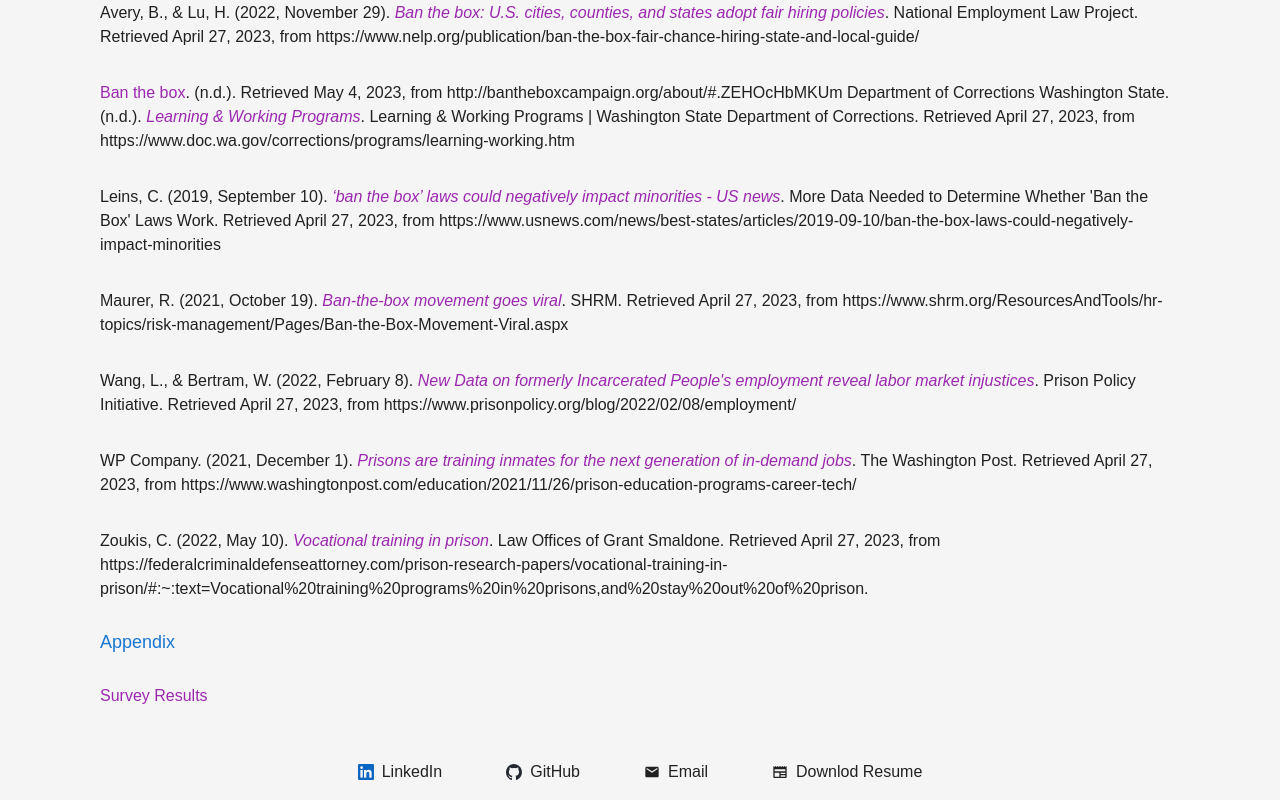
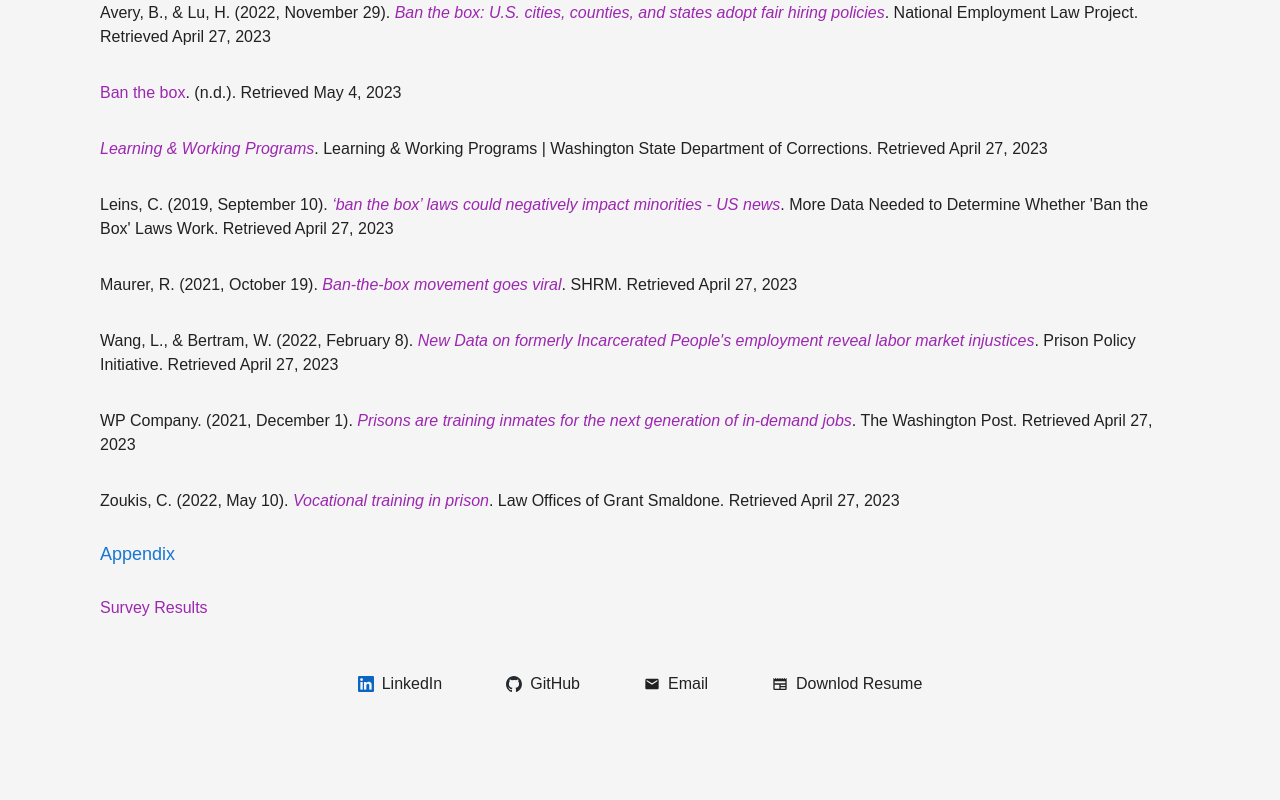
Before and after one commit to andrewpking/kingdrewsea-portfolio, a Next.js app: page /resitogether in a window 1280 px wide. Shown: the part 10475-11275 px from the top of the page. After the commit the page ends 11187 px from the top, so only its background shows below. Built offline with nearby package versions, Linux system fonts and the light colour scheme.

Commit message:
Remove raw urls where hyperlinks are present.

```diff
--- a/src/app/resitogether/page.mdx
+++ b/src/app/resitogether/page.mdx
@@ -202,20 +202,21 @@ Due to our limited number of respondents, our survey data was limited and likely
 
 ### Bibliography
 
-Avery, B., & Lu, H. (2022, November 29). [_Ban the box: U.S. cities, counties, and states adopt fair hiring policies_](https://www.nelp.org/publication/ban-the-box-fair-chance-hiring-state-and-local-guide/). National Employment Law Project. Retrieved April 27, 2023, from https://www.nelp.org/publication/ban-the-box-fair-chance-hiring-state-and-local-guide/
+Avery, B., & Lu, H. (2022, November 29). [_Ban the box: U.S. cities, counties, and states adopt fair hiring policies_](https://www.nelp.org/publication/ban-the-box-fair-chance-hiring-state-and-local-guide/). National Employment Law Project. Retrieved April 27, 2023
 
-[Ban the box](http://bantheboxcampaign.org/about/#.ZEHOcHbMKUm). (n.d.). Retrieved May 4, 2023, from http://bantheboxcampaign.org/about/#.ZEHOcHbMKUm
-Department of Corrections Washington State. (n.d.). [_Learning & Working Programs_](https://www.doc.wa.gov/corrections/programs/learning-working.htm). Learning & Working Programs | Washington State Department of Corrections. Retrieved April 27, 2023, from https://www.doc.wa.gov/corrections/programs/learning-working.htm
+[Ban the box](http://bantheboxcampaign.org/about/#.ZEHOcHbMKUm). (n.d.). Retrieved May 4, 2023
 
-Leins, C. (2019, September 10). [_‘ban the box’ laws could negatively impact minorities - US news_](https://www.usnews.com/news/best-states/articles/2019-09-10/ban-the-box-laws-could-negatively-impact-minorities). More Data Needed to Determine Whether 'Ban the Box' Laws Work. Retrieved April 27, 2023, from https://www.usnews.com/news/best-states/articles/2019-09-10/ban-the-box-laws-could-negatively-impact-minorities
+[_Learning & Working Programs_](https://www.doc.wa.gov/corrections/programs/learning-working.htm). Learning & Working Programs | Washington State Department of Corrections. Retrieved April 27, 2023
 
-Maurer, R. (2021, October 19). [_Ban-the-box movement goes viral_](https://www.shrm.org/ResourcesAndTools/hr-topics/risk-management/Pages/Ban-the-Box-Movement-Viral.aspx). SHRM. Retrieved April 27, 2023, from https://www.shrm.org/ResourcesAndTools/hr-topics/risk-management/Pages/Ban-the-Box-Movement-Viral.aspx
+Leins, C. (2019, September 10). [_‘ban the box’ laws could negatively impact minorities - US news_](https://www.usnews.com/news/best-states/articles/2019-09-10/ban-the-box-laws-could-negatively-impact-minorities). More Data Needed to Determine Whether 'Ban the Box' Laws Work. Retrieved April 27, 2023
 
-Wang, L., & Bertram, W. (2022, February 8). [_New Data on formerly Incarcerated People's employment reveal labor market injustices_](https://www.prisonpolicy.org/blog/2022/02/08/employment/). Prison Policy Initiative. Retrieved April 27, 2023, from https://www.prisonpolicy.org/blog/2022/02/08/employment/
+Maurer, R. (2021, October 19). [_Ban-the-box movement goes viral_](https://www.shrm.org/ResourcesAndTools/hr-topics/risk-management/Pages/Ban-the-Box-Movement-Viral.aspx). SHRM. Retrieved April 27, 2023
 
-WP Company. (2021, December 1). [_Prisons are training inmates for the next generation of in-demand jobs_](https://www.washingtonpost.com/education/2021/11/26/prison-education-programs-career-tech/). The Washington Post. Retrieved April 27, 2023, from https://www.washingtonpost.com/education/2021/11/26/prison-education-programs-career-tech/
+Wang, L., & Bertram, W. (2022, February 8). [_New Data on formerly Incarcerated People's employment reveal labor market injustices_](https://www.prisonpolicy.org/blog/2022/02/08/employment/). Prison Policy Initiative. Retrieved April 27, 2023
 
-Zoukis, C. (2022, May 10). [_Vocational training in prison_](https://federalcriminaldefenseattorney.com/prison-research-papers/vocational-training-in-prison/#:~:text=Vocational%20training%20programs%20in%20prisons,and%20stay%20out%20of%20prison.). Law Offices of Grant Smaldone. Retrieved April 27, 2023, from https://federalcriminaldefenseattorney.com/prison-research-papers/vocational-training-in-prison/#:~:text=Vocational%20training%20programs%20in%20prisons,and%20stay%20out%20of%20prison.
+WP Company. (2021, December 1). [_Prisons are training inmates for the next generation of in-demand jobs_](https://www.washingtonpost.com/education/2021/11/26/prison-education-programs-career-tech/). The Washington Post. Retrieved April 27, 2023
+
+Zoukis, C. (2022, May 10). [_Vocational training in prison_](https://federalcriminaldefenseattorney.com/prison-research-papers/vocational-training-in-prison/#:~:text=Vocational%20training%20programs%20in%20prisons,and%20stay%20out%20of%20prison.). Law Offices of Grant Smaldone. Retrieved April 27, 2023
 
 ### Appendix
 [Survey Results](https://docs.google.com/spreadsheets/d/1pPg270%5C_Z8%5C_xD48dn18CyFRJzVdZE51yo2kzd2-uGyB8/edit?usp=sharing%20)
```
